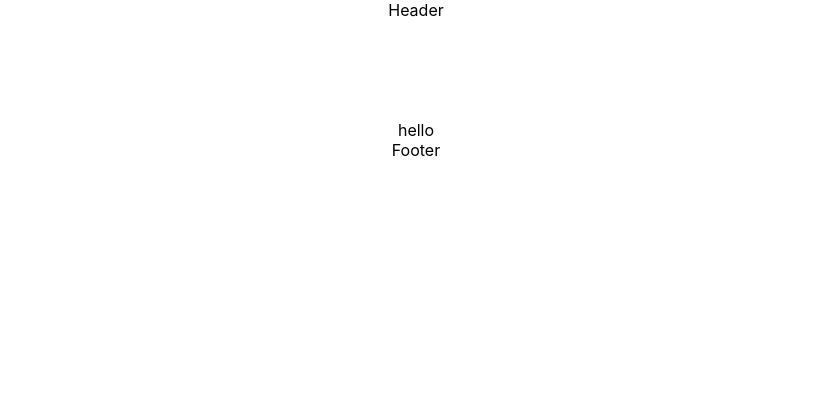
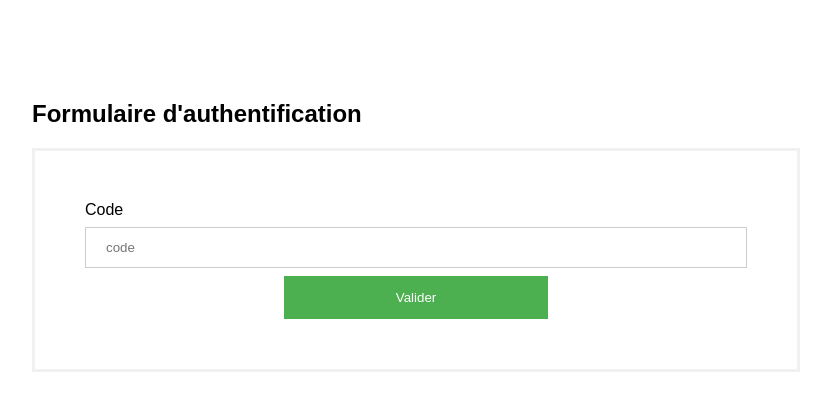
Before and after one commit to YassineJOUT/surevey, a React (Create React App) app: page / in a window 1280 px wide. Shown: the top 410 px of the page, without its empty margins (224-1055 px from the left). Built offline with nearby package versions, Linux system fonts and the light colour scheme.

Commit message:
feat(authPage): styled compomenent no logic yet

```diff
--- a/src/App.tsx
+++ b/src/App.tsx
@@ -1,12 +1,10 @@
 import React from 'react';
-import logo from './logo.svg';
-import './App.css';
 import Login from './Pages/LoginPage';
 
 const App: React.FC = () => {
   return (
     <div className="App">
-        <Login></Login>
+        <Login/>
     </div>
   );
 }
--- /dev/null
+++ b/src/Components/Login/Form/index.styled.ts
@@ -0,0 +1,42 @@
+import styled from 'styled-components'
+// Button.styles.ts
+const input = styled.input`
+width: 100%;
+padding: 12px 20px;
+margin: 8px 0;
+display: inline-block;
+border: 1px solid #ccc;
+box-sizing: border-box;`;
+const div = styled.div`
+font-family: Arial, Helvetica, sans-serif;
+width: 60%;
+margin: auto auto
+`;
+const form = styled.form`
+border: 3px solid #f1f1f1;
+padding: 50px`;
+
+
+
+const Button__Text = styled.button`
+background-color: #4CAF50;
+color: white;
+padding: 14px 20px;
+border: none;
+margin: auto 30%;
+cursor: pointer;
+width: 40%;
+`;
+
+const Label = styled.label`
+font-weight: bold,
+text-align: left;
+`;
+
+export const Styled = {
+  input,
+  div,
+  form,
+  Button__Text,
+  Label
+};
--- a/src/Components/Login/Form/index.tsx
+++ b/src/Components/Login/Form/index.tsx
@@ -1,8 +1,28 @@
-import React from 'react'
+import React, { Component } from 'react'
+import { Styled } from './index.styled'
 
 
-const LoginForm: React.FC = () => <div>
-    hello
-</div>
+  interface ILoginProps {
+    code: string;
+  }
+
+  class LoginForm extends Component<ILoginProps> {
+    render = () => {
+        return (
+            <Styled.div>
+                <h2>Formulaire d'authentification</h2>
+                <Styled.form action="">
+                    <Styled.Label>
+                        Code
+                    </Styled.Label>
+                    <Styled.input type="text" name="code" placeholder="code" />
+                    <Styled.Button__Text>Valider</Styled.Button__Text>
+                </Styled.form>
+            </Styled.div>
+        )
+    }
+  }
+
+
 
 export default LoginForm;
--- a/src/Pages/Layout.tsx
+++ b/src/Pages/Layout.tsx
@@ -8,7 +8,7 @@ type Props = {
 
 const Layout: React.SFC<Props> = ({ children }) => (
     <div>
-    <Header/>
+
 	<div>
 
         <div style={{ marginTop : '100px' }}>
@@ -17,7 +17,7 @@ const Layout: React.SFC<Props> = ({ children }) => (
 
         </div>
     </div>
-    <Footer/>
+
     </div>
 );
 
--- a/src/Pages/LoginPage.tsx
+++ b/src/Pages/LoginPage.tsx
@@ -6,7 +6,7 @@ import LoginForm from '../Components/Login/Form'
 
 const Login : React.SFC = () => (
     <Layout>
-        <LoginForm/>
+        <LoginForm code="test"/>
     </Layout>
 );
 
```
